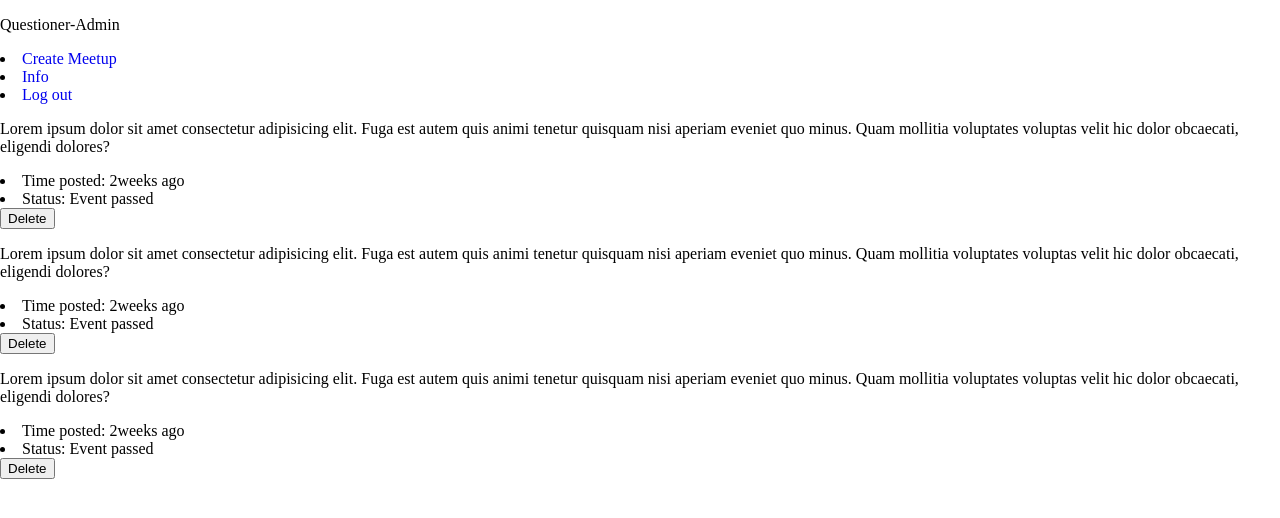
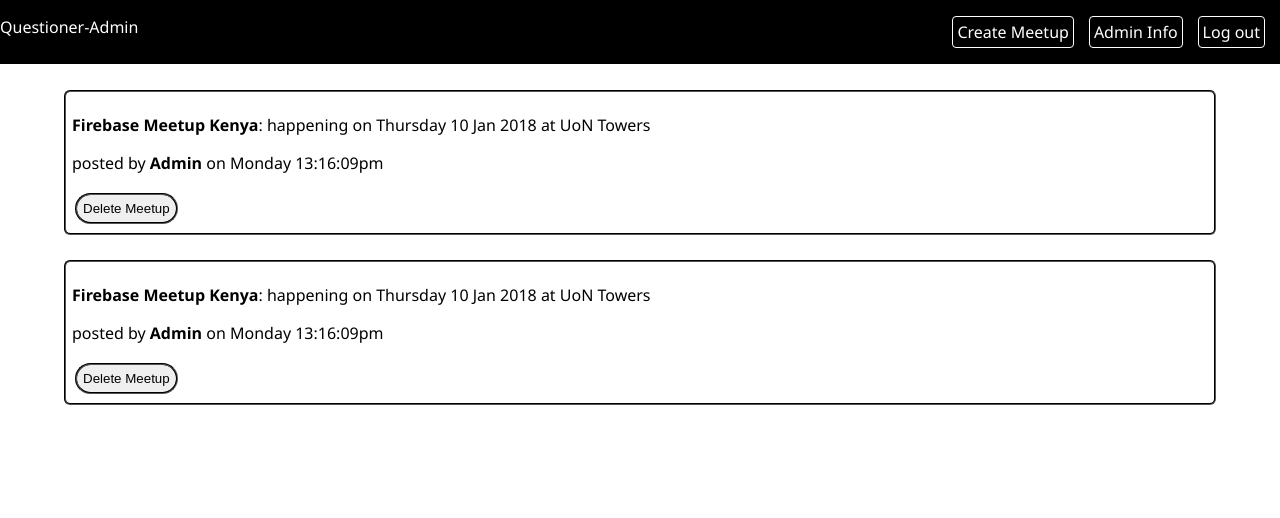
Before and after one commit to JosephNjuguna/QuestionerV1, a Python web app: template UI/templates/admindeletemeetup.html in a window 1280 px wide. Shown: the top 518 px of the page. Run offline with Jinja, Linux system fonts and the light colour scheme; the template is opened without the code that fills it, so the values that code supplies are empty.

Commit message:
[delivers #162951166] finish admin delete meetup

```diff
--- a/UI/templates/admindeletemeetup.html
+++ b/UI/templates/admindeletemeetup.html
@@ -7,30 +7,28 @@
     <link rel="stylesheet" href="../static/css/base.css">
     <title>Document</title>
 </head>
-<body class="admin">
-        <nav id="navbar-items">
-                <p  id="nav-left">Questioner-Admin</p>
-                <li id="nav-right"><a href="./admincreate.html">Create Meetup</a> </li>
-                <li id="nav-right"><a href="#">Info</a> </li>
-                <li id="nav-right"><a href="#">Log out</a></li>
-            </nav>
-        <div id="meetup-admin">
-            <p id="addmin-view">Lorem ipsum dolor sit amet consectetur adipisicing elit. Fuga est autem quis animi tenetur quisquam nisi aperiam eveniet quo minus. Quam mollitia voluptates voluptas velit hic dolor obcaecati, eligendi dolores?</p>
-            <li id="feed">Time posted: 2weeks ago</li>
-            <li id="feed">Status: Event passed</li>
-            <button id="feed">Delete</button>
+<body class="profile">
+    <div class="container">
+        <nav class="navbar-items">
+            <p  class="nav-left">Questioner-Admin</p>
+            <p class="nav-right"><a href="./admincreate.html">Create Meetup</a> </li>
+            <p class="nav-right"><a href="#">Admin Info</a> </li>
+            <p class="nav-right"><a href="./login.html">Log out</a></li>
+        </nav>
+        <div class="profile-body">
+            <div class="profile-questions">
+                <div class="popularquestion" id="1">
+                    <p> <b>Firebase Meetup Kenya</b>: happening on Thursday 10 Jan 2018 at UoN Towers</p>
+                    <p class="feed-time">posted by <b>Admin</b> on Monday 13:16:09pm</p>
+                    <button id="popular-feed">Delete Meetup</button>
+                </div>
+                <div class="popularquestion" id="1">
+                        <p> <b>Firebase Meetup Kenya</b>: happening on Thursday 10 Jan 2018 at UoN Towers</p>
+                        <p class="feed-time">posted by <b>Admin</b> on Monday 13:16:09pm</p>
+                        <button id="popular-feed">Delete Meetup</button>
+                    </div>
+            </div>
         </div>
-        <div id="meetup-admin">
-                <p id="addmin-view">Lorem ipsum dolor sit amet consectetur adipisicing elit. Fuga est autem quis animi tenetur quisquam nisi aperiam eveniet quo minus. Quam mollitia voluptates voluptas velit hic dolor obcaecati, eligendi dolores?</p>
-                <li id="feed">Time posted: 2weeks ago</li>
-                <li id="feed">Status: Event passed</li>
-                <button id="feed">Delete</button>
-            </div> <div id="meetup-admin">
-                    <p id="addmin-view">Lorem ipsum dolor sit amet consectetur adipisicing elit. Fuga est autem quis animi tenetur quisquam nisi aperiam eveniet quo minus. Quam mollitia voluptates voluptas velit hic dolor obcaecati, eligendi dolores?</p>
-                    <li id="feed">Time posted: 2weeks ago</li>
-                    <li id="feed">Status: Event passed</li>
-                    <button id="feed">Delete</button>
-                </div>
-
+    </div>
 </body>
 </html>
```
